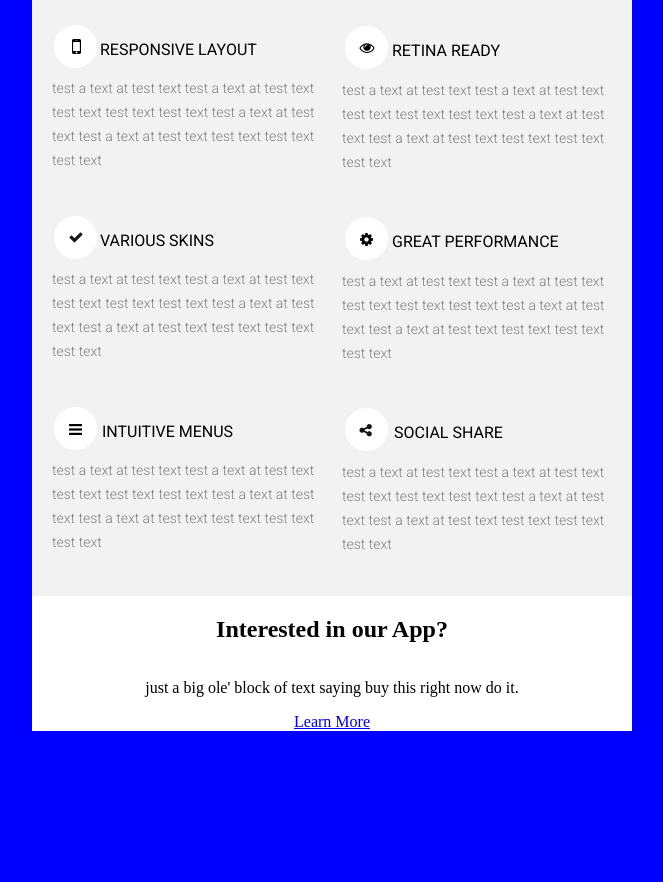
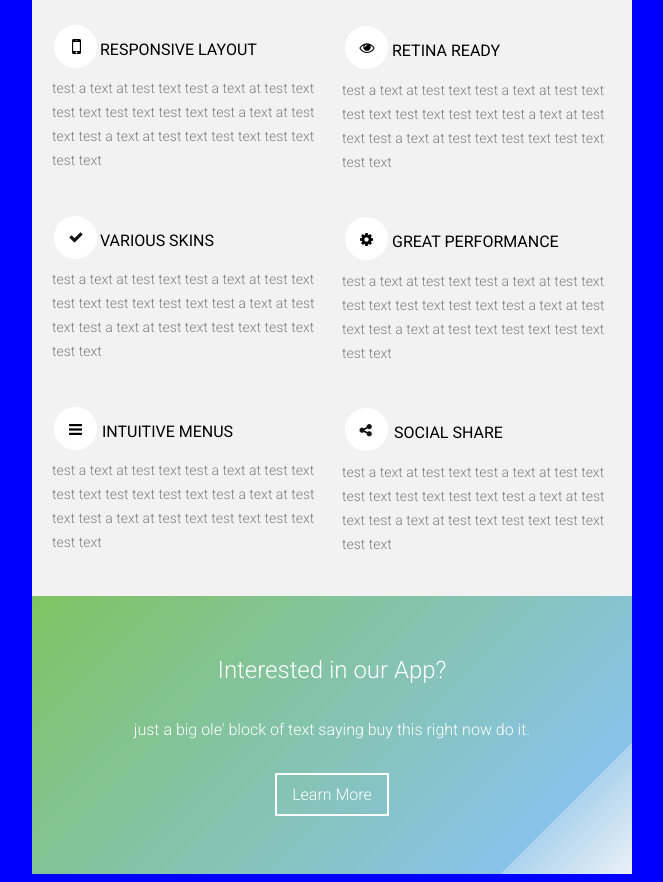
Before and after one commit to CoyCoding/html-emails, a React app: page public/index.html in a window 1280 px wide. Shown: the part 2237-3119 px from the top of the page, without its empty margins (308-971 px from the left). Before the commit the page ends 2976 px from the top, so only its background shows below. Built offline with nearby package versions, Linux system fonts and the light colour scheme.

Commit message:
Finished learn More section

```diff
--- a/public/index.html
+++ b/public/index.html
@@ -609,14 +609,18 @@
                 </td>
               </tr>
               <!-- END OF MAIN 6x6 grid-->
-              <!-- START OF MAIN ROW/HERO-->
-              <tr>
+
+              <!-- START OF MORE INFO-->
+              <tr style="font-size: 1rem; font-family: 'Roboto', 'Arial', 'Helvetica', 'sans-serif';  font-weight: 300; background: rgb(235,241,246);
+                        background: -moz-linear-gradient(-45deg,  rgba(127, 196, 98, 1) 0%,rgba(137,195,235,1) 85%, rgba(171,211,238,1) 85%,rgba(235,241,246,1) 100%);
+                        background: -webkit-linear-gradient(-45deg,  rgba(127, 196, 98, 1) 0%,rgba(137,195,235,1) 85%, rgba(171,211,238,1) 85%,rgba(235,241,246,1) 100%););
+                            background: linear-gradient(135deg, rgba(127, 196, 98, 1) 0%,rgba(137,195,235,1) 85%, rgba(171,211,238,1) 85%,rgba(235,241,246,1) 100%);">
                 <td>
-                  <table class="container" width="100%" align="center" cellspacing="0" cellpadding="0" border="0">
+                  <table class="container" width="100%" align="center" cellspacing="0" cellpadding="0" border="0" style="padding: 40px 0; color: white">
                     <tbody align="center">
                       <tr>
                         <td>
-                          <h2>Interested in our App?</h2>
+                          <h2 style="font-weight: 300">Interested in our App?</h2>
                         </td>
                       </tr>
                       <tr>
@@ -628,14 +632,21 @@
                       </tr>
                       <tr>
                         <td>
-                          <a href="#">Learn More</a>
+                          <table class="container" align="center" cellspacing="0" cellpadding="0" border="0" style="padding: 30px 0 30px;">
+                            <tr>
+                              <td>
+                                <a href="#" style="text-decoration: none; border: white solid 2px; padding: 10px 15px; color: white;">Learn More</a>
+                              </td>
+                            </tr>
+                          </table>
                         </td>
                       </tr>
                     </tbody>
                   </table>
                 </td>
               </tr>
-              <!-- END OF MAIN ROW/HERO-->
+              <!-- END OF MORE INFO-->
+
               <!-- START OF MAIN ROW/HERO-->
               <tr>
                 <td></td>
```
